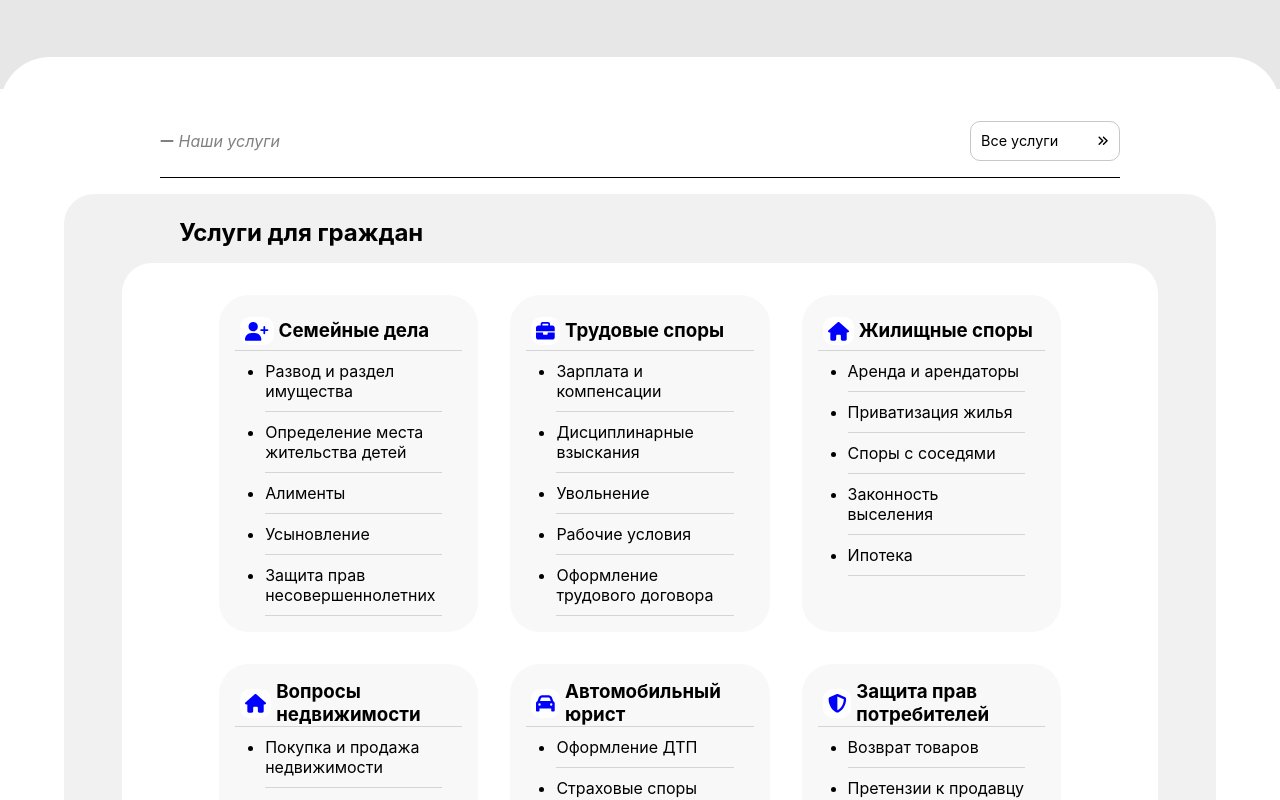
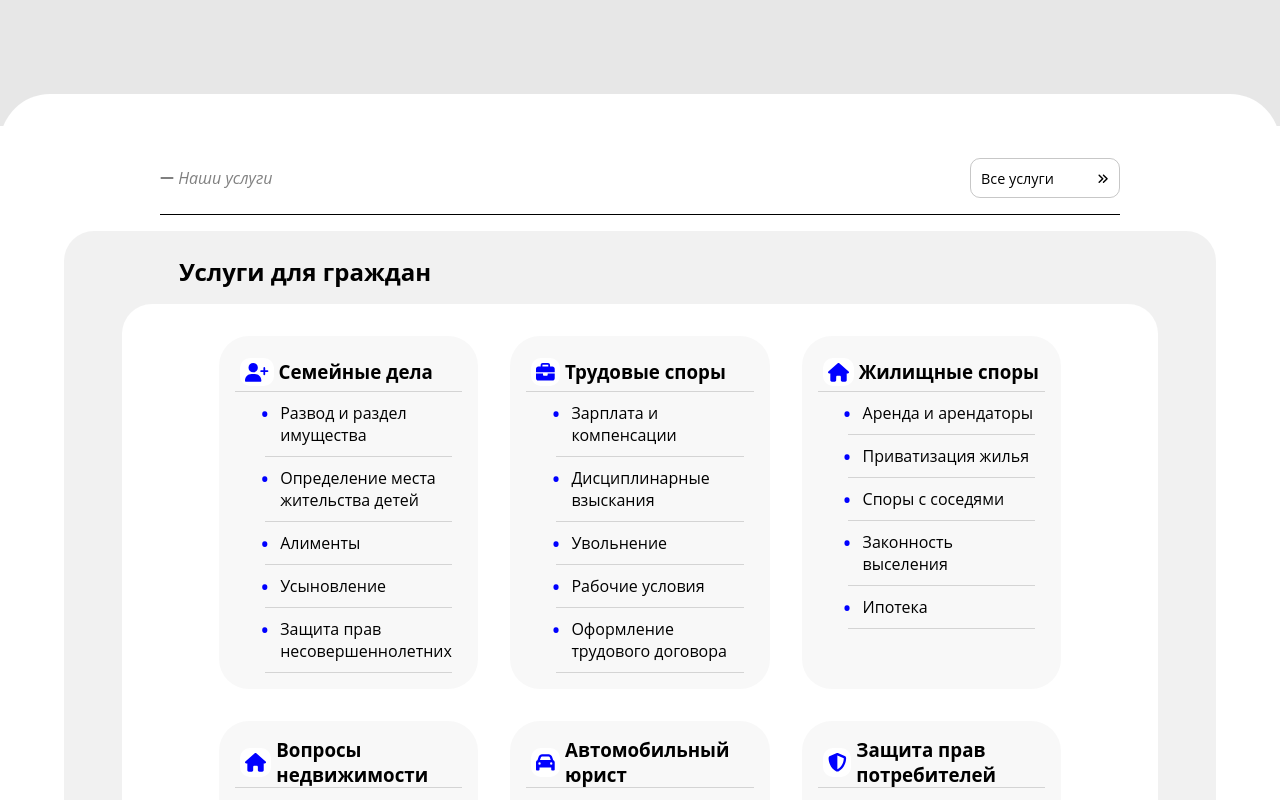
Before and after one commit to IIIWinterIII/lawyer-portfolio, a React (Create React App) app: page /#/ in a window 1280 px wide. Shown: the part 1737-2537 px from the top of the page. Built offline with nearby package versions, Linux system fonts and the light colour scheme.

Commit message:
create anime for services box

```diff
--- a/src/components/ContactForm.jsx
+++ b/src/components/ContactForm.jsx
@@ -7,6 +7,7 @@ import { faWhatsapp } from "@fortawesome/free-brands-svg-icons";
 function ContactForm() {
   return (
     <div className="contact-form">
+      <h1>Заполните форму и получите консультацию</h1>
       <div className="mane">
         <h2 className="title">Получите консультацию</h2>
         <p>Оставьте свои данные, и мы свяжемся с вами в течение 15 минут</p>
--- a/src/components/ServicesBox.jsx
+++ b/src/components/ServicesBox.jsx
@@ -1,4 +1,4 @@
-import React from "react";
+import React, { useEffect } from "react";
 import "../styles/components/ServicesBox.scss";
 import legalServices from "./legalServices";
 import { FontAwesomeIcon } from "@fortawesome/react-fontawesome";
@@ -7,20 +7,46 @@ function ServicesBox() {
   const servicesForCitizens = legalServices["Услуги для граждан"];
   const servicesForBusiness = legalServices["Услуги для бизнеса"];
 
+  useEffect(() => {
+    const elements = document.querySelectorAll(".scroll-element");
+
+    const observer = new IntersectionObserver(
+      (entries, observer) => {
+        entries.forEach((entry) => {
+          if (entry.isIntersecting) {
+            entry.target.classList.add("visible");
+            entry.target.classList.remove("hidden");
+            observer.unobserve(entry.target);
+          } else {
+            entry.target.classList.add("hidden");
+            entry.target.classList.remove("visible");
+          }
+        });
+      },
+      { threshold: 0.1 }
+    );
+
+    elements.forEach((el) => observer.observe(el));
+
+    return () => {
+      elements.forEach((el) => observer.unobserve(el));
+    };
+  }, []);
+
   return (
     <div className="container-box">
-      <div className="text-top-cont-box">
-        <h2>Услуги для граждан</h2>
-        <div className="box-body">
+      <div className="text-top-cont-box hidden scroll-element">
+        <h2 className="hidden scroll-element">Услуги для граждан</h2>
+        <div className="box-body hidden scroll-element">
           {Object.entries(servicesForCitizens).map((item, index) => (
-            <div key={index} className="box">
-              <h3>
+            <div key={index} className="box hidden scroll-element">
+              <h3 className="hidden scroll-element">
                 <FontAwesomeIcon icon={item[1].icon} className="icon" />
                 {item[0]}
               </h3>
               <ul>
                 {item[1].services.map((services, subindex) => (
-                  <li key={subindex}>{services}</li>
+                  <li className="hidden scroll-element" key={subindex}>{services}</li>
                 ))}
               </ul>
             </div>
@@ -28,18 +54,18 @@ function ServicesBox() {
         </div>
       </div>
 
-      <div className="text-top-cont-box">
-        <h2>Услуги для бизнеса</h2>
-        <div className="box-body">
+      <div className="text-top-cont-box hidden scroll-element">
+        <h2 className="hidden scroll-element">Услуги для бизнеса</h2>
+        <div className="box-body hidden scroll-element">
           {Object.entries(servicesForBusiness).map((item, index) => (
-            <div key={index} className="box">
-              <h3>
+            <div key={index} className="box hidden scroll-element">
+              <h3 className="hidden scroll-element">
                 <FontAwesomeIcon icon={item[1].icon} className="icon" />
                 {item[0]}
               </h3>
               <ul>
                 {item[1].services.map((services, subindex) => (
-                  <li key={subindex}>{services}</li>
+                  <li className="hidden scroll-element" key={subindex}>{services}</li>
                 ))}
               </ul>
             </div>
--- a/src/index.css
+++ b/src/index.css
@@ -2,6 +2,8 @@
   margin: 0;
   padding: 0;
   box-sizing: border-box;
+  font-family: "Open Sans", Sans-serif;
+
 }
 
 body,
--- a/src/pages/Services.jsx
+++ b/src/pages/Services.jsx
@@ -36,7 +36,8 @@ function Services() {
               Помогу решить любые правовые вопросы. Оставьте заявку для
               консультации.
             </p>
-            <button className="btn-contact">Оставить заявку</button>
+            <button className="btn-contact">
+              <span>Оставить заявку</span></button>
           </div>
         </div>
       </div>
--- a/src/styles/components/ContactForm.scss
+++ b/src/styles/components/ContactForm.scss
@@ -2,6 +2,12 @@
   display: flex;
   justify-content: center;
   align-items: center;
+}
+
+@mixin center-column-flex {
+  display: flex;
+  align-items: center;
+  flex-direction: column;
 }
 
 @mixin center-flex-space-between {
@@ -11,29 +17,25 @@
 }
 // contact-block
 .contact-form {
-  display: flex;
-  justify-content: center;
+  @include center-column-flex;
   width: 100%;
-  padding: 3em 0;
+  padding: 1em 0;
   border-radius: 40px 40px 0 0;
+
+  h1 {
+    margin: 0.5em 0;
+    font-size: 2em;
+  }
 
   .mane {
     width: 770px;
     // height: 450px;
-    display: flex;
-    flex-direction: column;
-    align-items: center;
-    // border: 1px solid blue;
+    @include center-column-flex;
     border-radius: 30px;
     background-color: #4e6cdc;
     padding: 1em;
     color: white;
     text-align: start;
-    // background-image: url("/../public/assets/images/13399196_5190191.svg");
-    // background-size: cover;
-    // background-position: center;
-    // z-index: 1;
-    // position: relative;
 
     p,
     .title {
@@ -72,7 +74,6 @@
 
       select {
         cursor: pointer;
-
 
         .option {
           padding: 8px;
@@ -158,14 +159,14 @@
         }
 
         button {
+          @include center-flex-space-between;
           width: 150px;
           height: 35px;
-          @include center-flex-space-between;
-          color: #4e6cdc;
           padding: 5px 20px;
           margin: 10px;
+          color: #4e6cdc;
+          border: none;
           border-radius: 20px;
-          border: none;
           transition: color 0.3s ease, background-color 0.3s ease;
           cursor: pointer;
 
--- a/src/styles/components/ServicesBox.scss
+++ b/src/styles/components/ServicesBox.scss
@@ -17,10 +17,14 @@
     margin: 1em 0;
     background-color: rgba(128, 128, 128, 0.11);
     border-radius: 30px;
+    transition: opacity 0.8s ease-out, transform 0.8s ease-out;
+
 
     h2 {
       width: 80%;
       margin-top: 1em;
+      transition: opacity 0.8s ease-out, transform 0.8s ease-out;
+
     }
 
     .box-body {
@@ -32,6 +36,8 @@
       border-radius: 30px;
       margin: 1em 0 2em;
       padding: 1em 0;
+      transition: opacity 0.8s ease-out, transform 0.8s ease-out;
+
     }
     .box {
       width: 25%;
@@ -39,6 +45,8 @@
       padding: 1em;
       background-color: rgba(128, 128, 128, 0.055);
       border-radius: 30px;
+    transition: opacity 0.8s ease-out, transform 0.8s ease-out;
+
 
       h3 {
         margin-bottom: 10px;
@@ -46,6 +54,8 @@
         border-bottom: 1px solid rgba(128, 128, 128, 0.297);
         display: flex;
         align-items: center;
+        transition: opacity 0.8s ease-out, transform 0.8s ease-out;
+
 
         .icon {
           padding: 5px 5px;
@@ -58,12 +68,37 @@
 
       ul {
         padding-left: 10px;
+        list-style: none;
+        padding-left: 20px;
+
+
         li {
-          margin: 10px 20px 0;
-          padding-bottom: 10px;
+          margin: 10px 10px 0;
+          padding: 0 0 10px 15px;
           border-bottom: 1px solid rgba(128, 128, 128, 0.297);
+          position: relative;
+          transition: opacity 0.8s ease-out, transform 0.8s ease-out;
+
+        }
+
+        li::before {
+          content: "•";
+          position: absolute;
+          top: -5px;
+          left: -5px;
+          color: blue;
+          font-size: 1.5em;
         }
       }
     }
   }
+  .hidden {
+    opacity: 0; /* Элемент невидим */
+    transform: translateY(100px); /* Сдвинут вниз */
+  }
+
+  .visible {
+    opacity: 1; /* Элемент видим */
+    transform: translateY(0); /* На месте */
+  }
 }
```
Also changed, not shown: src/styles/pages/Services.scss (+86 -27 lines).
